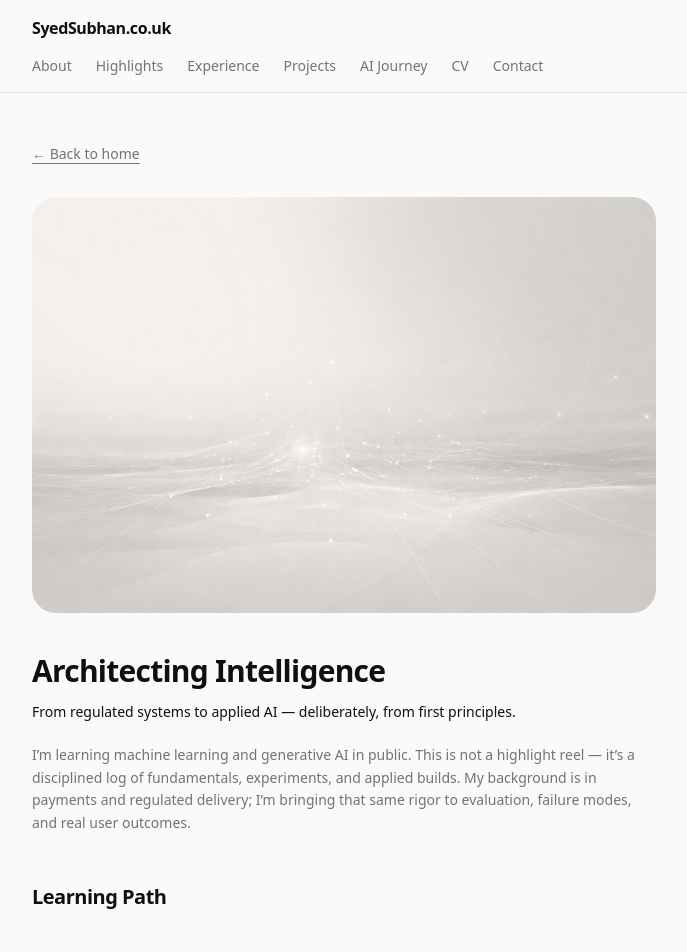
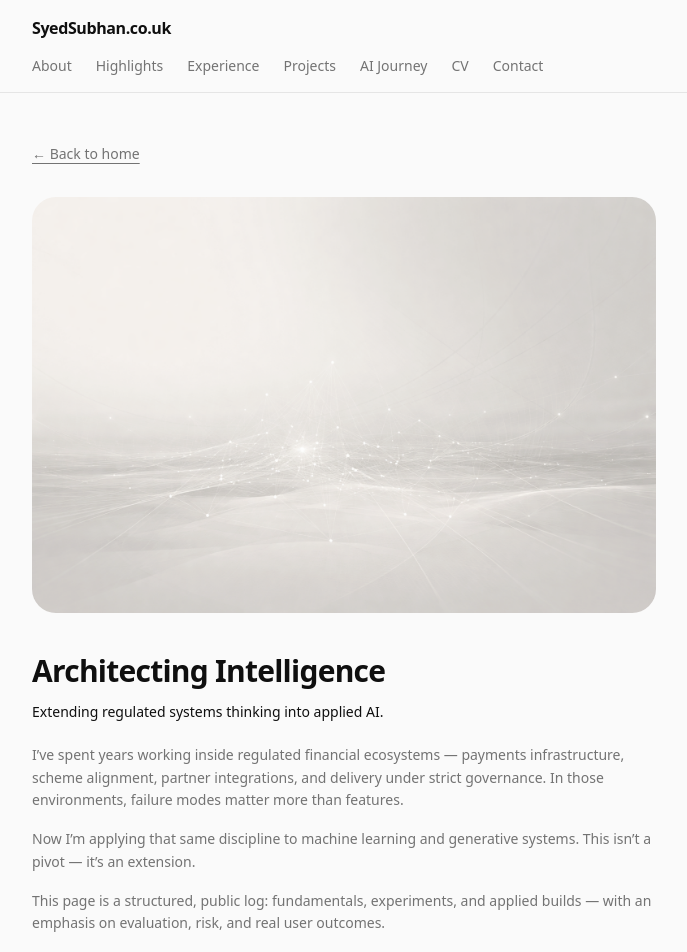
Before and after one commit to takhleeq-ai/syedsubhan-site, a Next.js app: page /architecting-intelligence in a window 1280 px wide. Shown: the top 952 px of the page, without its empty margins (296-983 px from the left). Built offline with nearby package versions, Linux system fonts and the light colour scheme.

Commit message:
Refine AI Journey framing to operator positioning

```diff
--- a/app/architecting-intelligence/page.tsx
+++ b/app/architecting-intelligence/page.tsx
@@ -34,18 +34,29 @@ export default function AIJourneyPage() {
         Architecting Intelligence
       </h1>
 
-      <p className="mt-3 text-sm leading-relaxed text-[var(--foreground)]">
-        From regulated systems to applied AI — deliberately, from first principles.
-      </p>
+<p className="mt-3 text-sm leading-relaxed text-[var(--foreground)]">
+  Extending regulated systems thinking into applied AI.
+</p>
 
-      {/* Framing */}
-      <p className="mt-5 text-sm leading-relaxed text-[var(--muted)]">
-        I’m learning machine learning and generative AI in public. This is not a
-        highlight reel — it’s a disciplined log of fundamentals, experiments,
-        and applied builds. My background is in payments and regulated delivery;
-        I’m bringing that same rigor to evaluation, failure modes, and real
-        user outcomes.
-      </p>
+<div className="mt-5 space-y-4 text-sm leading-relaxed text-[var(--muted)]">
+  <p>
+    I’ve spent years working inside regulated financial ecosystems — payments
+    infrastructure, scheme alignment, partner integrations, and delivery under
+    strict governance. In those environments, failure modes matter more than
+    features.
+  </p>
+
+  <p>
+    Now I’m applying that same discipline to machine learning and generative
+    systems. This isn’t a pivot — it’s an extension.
+  </p>
+
+  <p>
+    This page is a structured, public log: fundamentals, experiments, and
+    applied builds — with an emphasis on evaluation, risk, and real user
+    outcomes.
+  </p>
+</div>
 
       {/* Roadmap */}
       <section className="mt-12">
```
